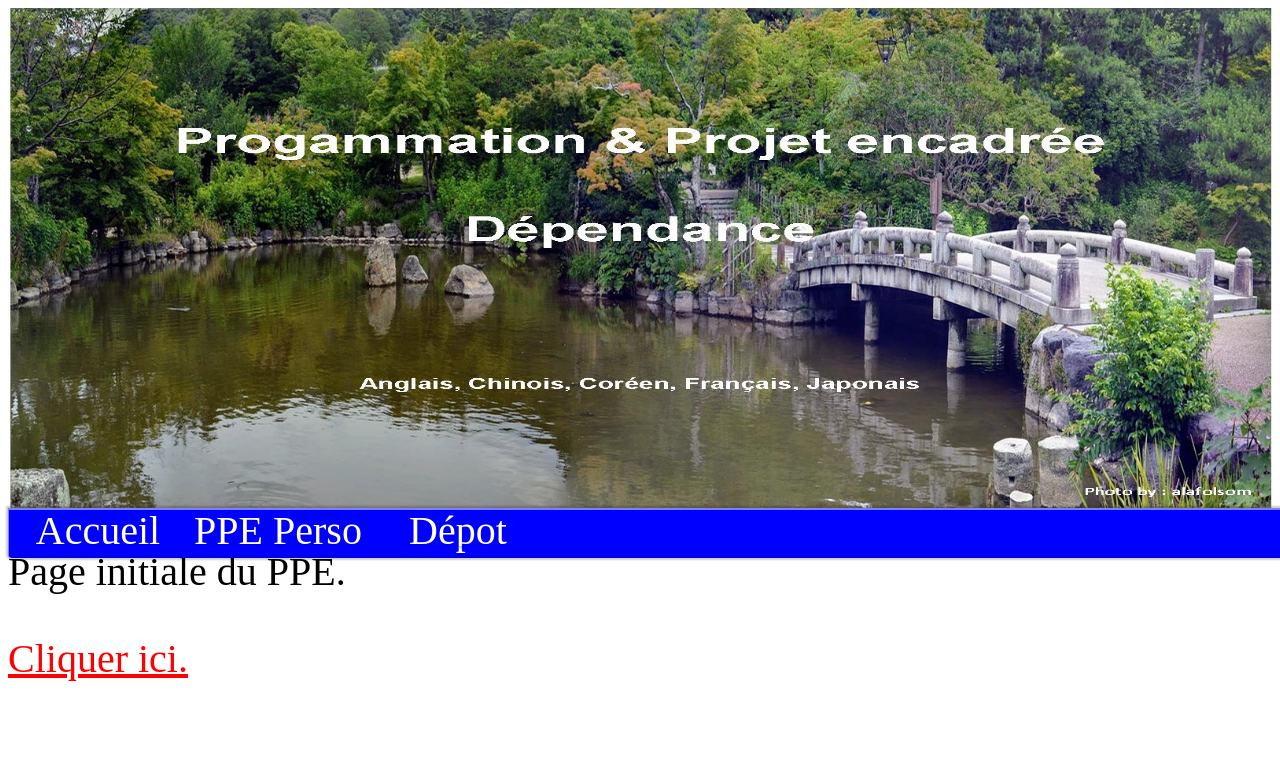
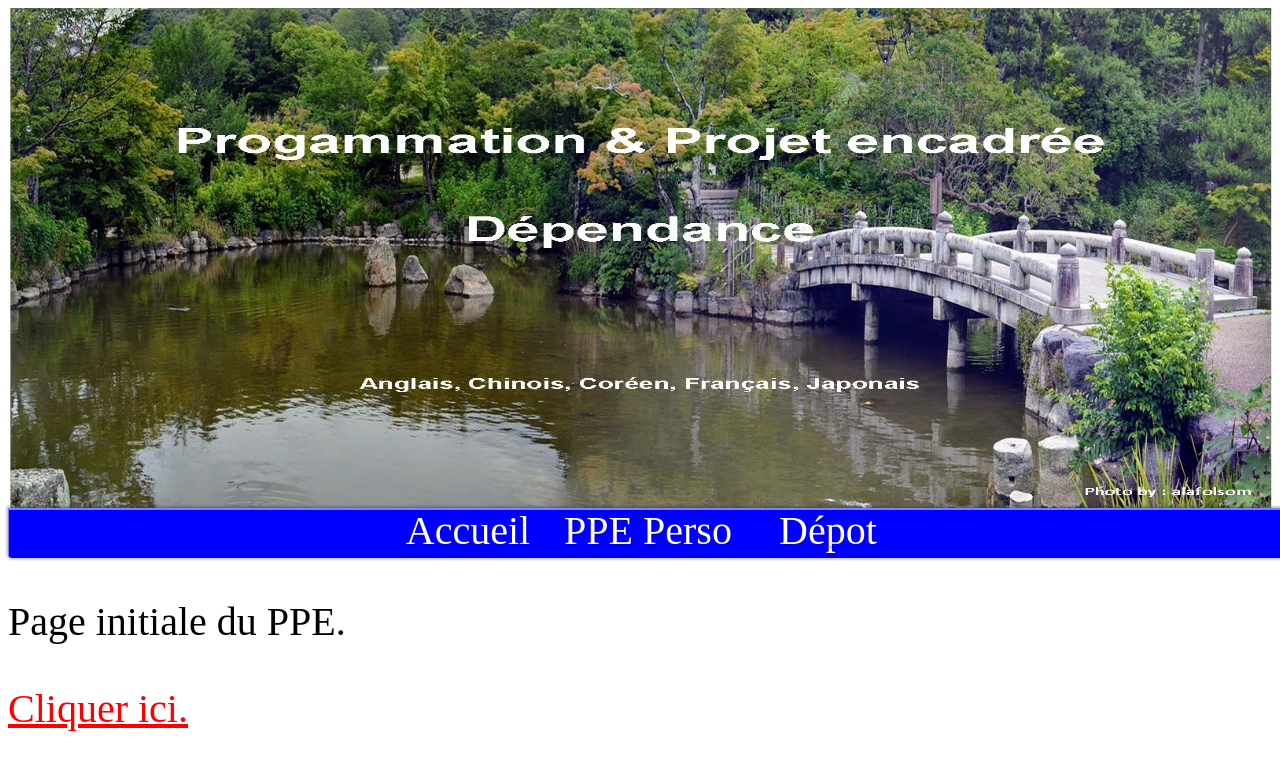
Before and after one commit to Jon-a-tanne/PPE1, a plain HTML site: page index.html in a window 1280 px wide. Drawn offline with Linux system fonts and the light colour scheme.

```diff
--- a/index.html
+++ b/index.html
@@ -4,10 +4,18 @@
 <meta charset="UTF-8" />
 <title>Programmation et Projet encadré</title>
 <link rel="stylesheet" href="style.css"/>
-<img src="japon_alafolsom2.jpg" width="100%" height="500"/>
+
 </head>
 
- <div id="fondmenu">
+
+
+
+
+
+<body>
+<img src="japon_alafolsom2.jpg" width="100%" height="500"/>
+
+<div id="fondmenu">
 	   <ul id="menu">
 	   <li><a href="Index.html">Accueil</a></li>
 	   <li><a>PPE Perso</a>
@@ -27,11 +35,6 @@
 
 	   </ul>
 	   </div>
-
-
-
-
-<body>
 <p>Page initiale du PPE.</p>
 <a href="tableau.html">Cliquer ici.</a>
 </body>
--- a/style.css
+++ b/style.css
@@ -20,7 +20,7 @@
 
 
 #fondmenu{
-	width:100%;
+	width:100vw;
 	height: 50px;
 	background:linear-gradient;
 	background-color: blue;
@@ -28,7 +28,7 @@
 	box-shadow: 0px 0px 2px 2px rgba(0, 0, 0, 0.2),
 			0px 1px 0px 1px rgba(255, 255, 255, 0.5) inset,
 			0px -2px 0px 1px rgba(0, 0, 0, 0.1) inset;
-	position: absolute;
+	position: relative;
 }
 
 #menu{
@@ -38,7 +38,7 @@
 	display: table;
 	padding:0;
 	margin-top:0;
-	position:absolute;
+	position:relative;
 
 }
 
```
Also changed, not shown: 1 other file.
